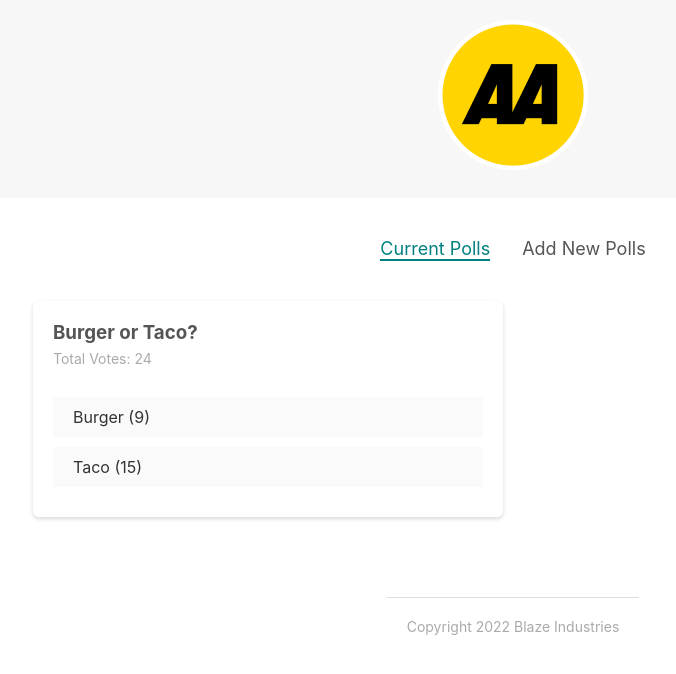
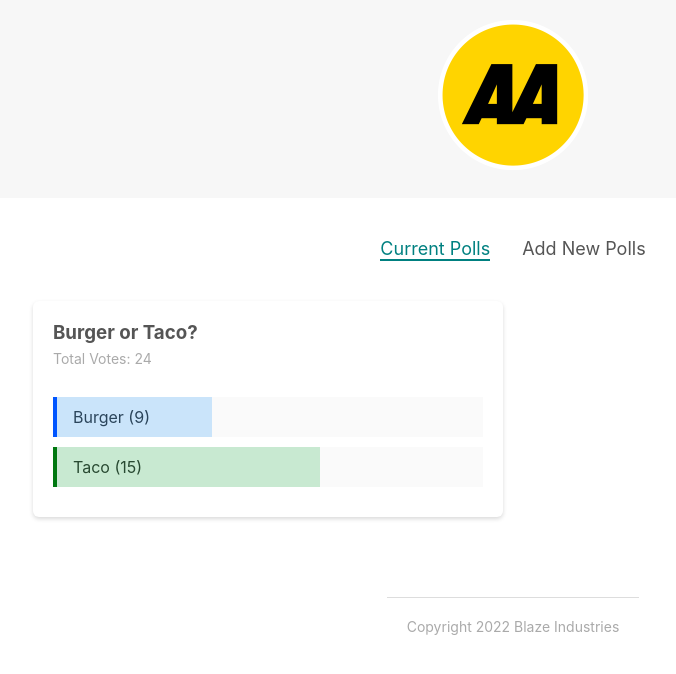
Before and after one commit to leksterz/ninja-polls, a Svelte app: page / in a window 1280 px wide. Shown: the top 674 px of the page, without its empty margins (127-803 px from the left). Built offline with nearby package versions, Linux system fonts and the light colour scheme.

Commit message:
added functionality to reflect bars being incremented

```diff
--- a/src/components/PollDetails.svelte
+++ b/src/components/PollDetails.svelte
@@ -2,30 +2,18 @@
     import { createEventDispatcher } from "svelte";
     const dispatch = createEventDispatcher();
     export let poll;
-    import Card from "../shared/Card.svelte"
+    import Card from "../shared/Card.svelte";
     //reactive values
     $: totalVotes = poll.votesA + poll.votesB;
 
     const handleVote = (option, id) => {
-        dispatch('vote', {option, id})
-    }
+        dispatch("vote", { option, id });
+    };
+
+    $: calcWidthA = Math.floor((100 / totalVotes) * poll.votesA);
+
+    $: calcWidthB = Math.floor((100 / totalVotes) * poll.votesB);
 </script>
-
-
-<Card>
-    <div class="poll">
-        <h3>{poll.question}</h3>
-        <p>Total Votes: {totalVotes}</p>
-    <div class="answer" on:click={() => handleVote('a', poll.id)}>
-        <div class="percent percent-a"></div>
-        <span >{poll.answerA} ({poll.votesA})</span>
-    </div>
-    <div class="answer" on:click={() => handleVote('b', poll.id)}>
-        <div class="percent percent-b"></div>
-        <span>{poll.answerB} ({poll.votesB})</span>
-    </div>
-    </div>
-</Card>
 
 <style>
     h3 {
@@ -44,11 +32,41 @@
         margin: 10px auto;
         position: relative;
     }
-    .asnwer:hover {
+    .answer:hover {
         opacity: 0.6;
     }
     span {
         display: inline-block;
         padding: 10px 20px;
     }
+    .percent {
+        height: 100%;
+        position: absolute;
+        box-sizing: border-box;
+    }
+    .percent-a {
+        border-left: 4px solid rgb(0, 85, 255);
+        width: 25%;
+        background: rgba(14, 140, 249, 0.2);
+    }
+    .percent-b {
+        border-left: 4px solid rgb(0, 120, 16);
+        width: 75%;
+        background: rgba(4, 166, 47, 0.2);
+    }
 </style>
+
+<Card>
+    <div class="poll">
+        <h3>{poll.question}</h3>
+        <p>Total Votes: {totalVotes}</p>
+        <div class="answer" on:click={() => handleVote('a', poll.id)}>
+            <div class="percent percent-a" style="width: {calcWidthA}%" />
+            <span>{poll.answerA} ({poll.votesA})</span>
+        </div>
+        <div class="answer" on:click={() => handleVote('b', poll.id)}>
+            <div class="percent percent-b" style="width: {calcWidthB}%" />
+            <span>{poll.answerB} ({poll.votesB})</span>
+        </div>
+    </div>
+</Card>
```
Also changed, not shown: public/build/bundle.css, public/build/bundle.js, 1 other file (tests, documents, lock files or other folders).
